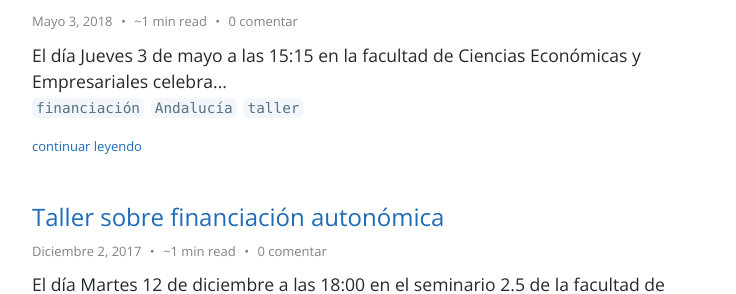
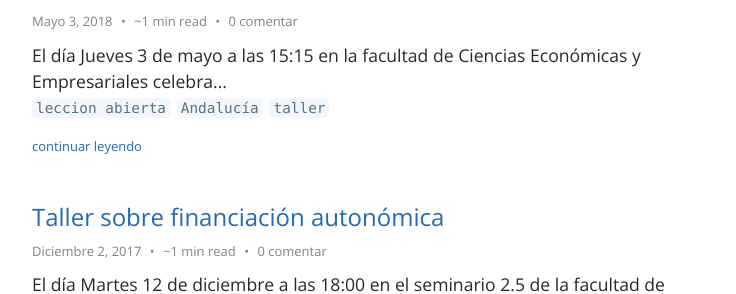
Before and after one commit to horizonteandalucia/web_sources, a Jekyll site: the page built from index-es.md, in a window 1280 px wide and 900 px high, scrolled down 2174 px. Shown: the part 160-454 px from the top of the window, without its empty margins (264-1000 px from the left). Built offline with Jekyll 4.4.1, drawn with Linux system fonts in a browser that asks for light colours.

Commit message:
updating tags

```diff
--- a/_posts/projects/es/2018-05-03-claves-institucionales.md
+++ b/_posts/projects/es/2018-05-03-claves-institucionales.md
@@ -5,8 +5,8 @@ tagline: "Facultad de ciencias económicas"
 poster: /assets/posters/claves_institucionales.jpg
 header:
   image: /assets/img/home-header.jpg
-tags: ["financiación", "Andalucía", "taller"]
-keywords: financiación, evento, Andalucía, taller
+tags: ["leccion abierta", "Andalucía", "taller"]
+keywords: leccion abierta, sur, Andalucía
 ref: claves_institucionales.jpg
 lang: es
 category: projects
```
